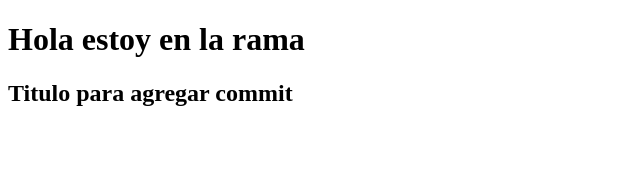
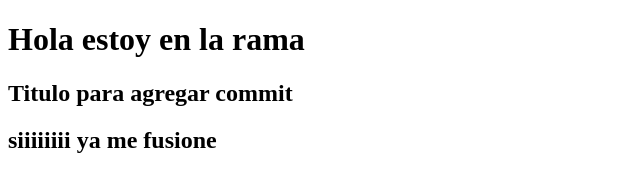
Before and after one commit to Gilbert-Velazquez-Pineda/nuevo, a plain HTML site: page seccion-prueba.html in a window 1280 px wide. Shown: the whole page, without its empty margins (0-640 px from the left). Drawn offline with Linux system fonts and the light colour scheme.

```diff
--- a/seccion-prueba.html
+++ b/seccion-prueba.html
@@ -10,5 +10,7 @@
     <h1>Hola estoy en la rama</h1>
 
     <h2>Titulo para agregar commit</h2>
+
+    <h2> siiiiiiii ya me fusione </h2>
 </body>
 </html>
```
